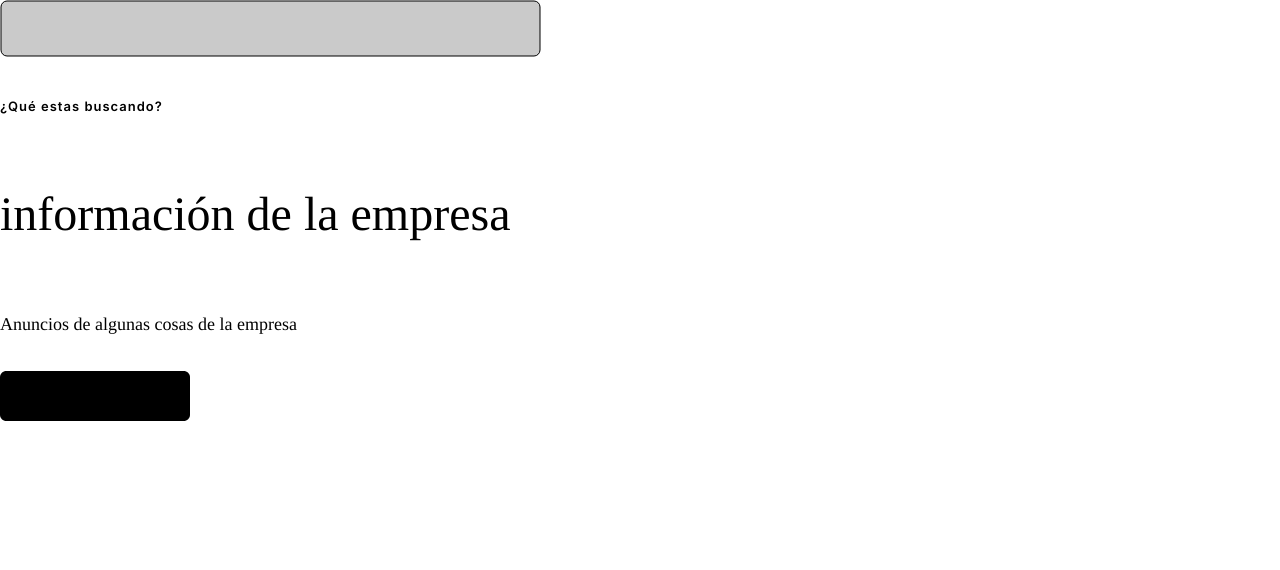
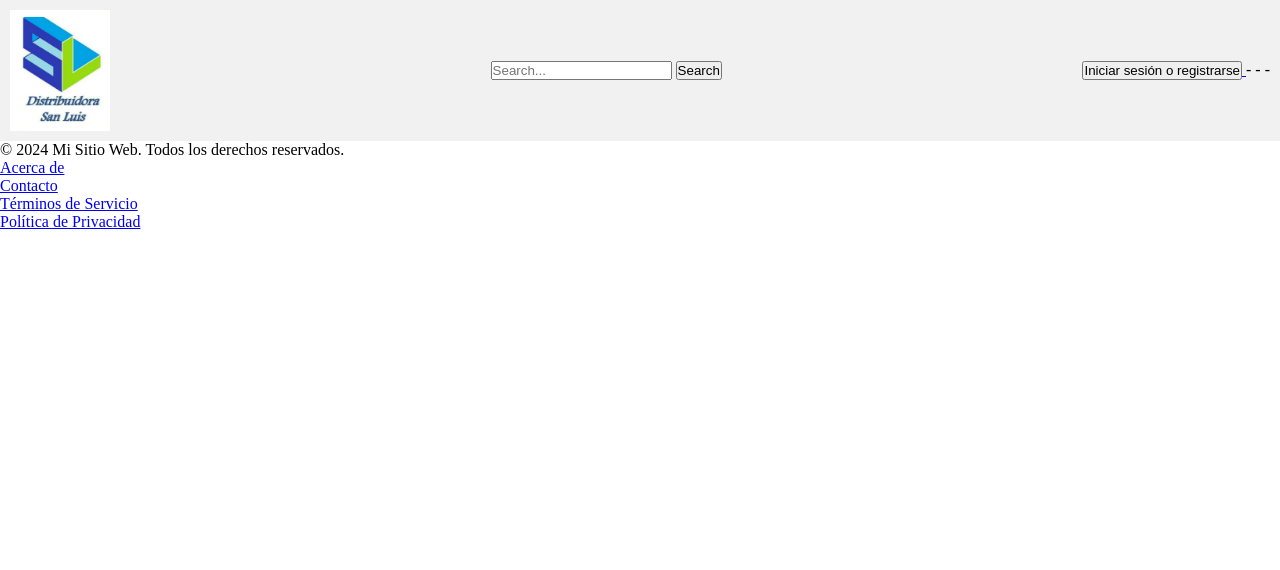
Before and after one commit to AlexHernande2/SanLuis, a PHP site: page /html/index.html in a window 1280 px wide. Shown: the top 570 px of the page. Run offline with PHP 8.4, Linux system fonts and the light colour scheme.

Commit message:
Se empezo a crear el frontend y se creo la clase sesión donde ira la parte de inicio de sesión o registro para el usuario

```diff
--- a/css/index.css
+++ b/css/index.css
@@ -4,27 +4,25 @@
     box-sizing: border-box;
 }
 
-.titulo {
-    text-align: center;
-    border: 1px solid #f46565;
-    padding-top: 10px;
-    padding-bottom: 10px;
-    /* Ponerle bordes al texto */
-    -webkit-text-stroke: 0.3px #1f60f8;
-    background: rgba(240, 240, 240, 0.46);
-    margin-bottom: 10px;
+.logo {
+    max-width: 100px; /* Ancho máximo para el logo */
+    margin-right: 20px; /* Espacio entre el logo y la barra de búsqueda */
+    display: flex; /* Configuración de la visualización como flexbox */
+    align-items: center; /* Alineación vertical de los elementos */
 }
 
+.imagenSanLuis {
+    max-width: 100%; /* Ancho máximo de la imagen */
+    height: auto; /* Altura automática para mantener la proporción */
+}
 header {
-    display: flex;
-    align-items: center; /* Centra verticalmente los elementos en el header */
+    background-color: #f1f1f1; /* Color de fondo para el encabezado */
+    padding: 10px; /* Espaciado interno */
+    display: grid; /* Usar grid layout */
+    grid-template-columns: auto 1fr auto; /* Tres columnas con tamaño automático para el logo y las líneas, y una fracción de espacio disponible para la barra de búsqueda */
+    align-items: center; /* Alineación vertical de los elementos */
 }
 
-.icono-empresa {
-    width: 70px; /* Ajusta el tamaño de la imagen según tus necesidades */
-    margin-right: 21px; /* Ajusta el margen derecho para separar la imagen del título */
+.search-bar {
+    justify-self: center; /* Centrar la barra de búsqueda en su columna */
 }
-
-.KvoMHf {
-    margin-right: 10px; /* Ajusta el margen derecho para separar el campo de búsqueda de otros elementos */
-}
--- a/html/index.html
+++ b/html/index.html
@@ -1,176 +1,54 @@
 <!DOCTYPE html>
-<html lang="es">
+<html lang="en">
+
 <head>
-    <meta charset="UTF-8">
-    <meta name="viewport" content="width=device-width, initial-scale=1.0">
-    <link rel="stylesheet" href="../css/index.css">
-    <title>webSanluisInicio</title>
+  <meta charset="UTF-8">
+  <meta name="viewport" content="width=device-width, initial-scale=1.0">
+  <link rel="stylesheet" href="../css/index.css">
+  <title>webSanluisInicio</title>
 </head>
+
 <body>
 
-    <!--
-    <header>
-        <img  class="icono-empresa" src="../imagenes/icono empresa.png" alt="Icono de la empresa">
-        <h1 class="titulo">San luis </h1>
-        <input name="q" id="input_search-box-input-comp-kmxd4x6o" class="KvoMHf has-custom-focus wixui-text-input__input" type="search" placeholder=" ¿Qué estas buscando?" aria-required="false" maxlength="100" autocomplete="off" aria-label="Busca un producto, ej. leche" value="">
-    </header>
-    <main>
-        <section>
-            <p>das</p>
-        </section>
-    </main>
-    -->
-    <!-- frame: Board -->
-<div class="frame board-3d56893b4a81">
-    <!-- rect: Rectangle -->
-    <div class="shape rect rectangle-3d56affdbc9d">
+  <header> <!-- Sección de encabezado -->
+
+    <div class="logo">
+      <img class="imagenSanLuis" src="../imagenes/icono empresa.png" alt="">
+    </div> <!-- Div para el logo -->
+    <div class="search-bar"> <!-- Div para la barra de búsqueda -->
+      <input type="text" placeholder="Search..."> <!-- Input para el campo de búsqueda -->
+      <button>Search</button> <!-- Botón de búsqueda -->
     </div>
-    <!-- rect: image -->
-    <div class="shape rect image-3d59f78b01cb">
+    <div class="menu"> <!-- Div para el menú desplegable -->
+      <span>
+        <a href="/html/sesion.html">
+          <button>Iniciar sesión o registrarse</button>
+        </a>
+      </span> <!-- Primera línea del menú -->
+      <span>-</span> <!-- Segunda línea del menú -->
+      <span>-</span> <!-- Tercera línea del menú -->
+      <span>-</span> <!-- Tercera línea del menú -->
     </div>
-    <!-- rect: Rect-13 -->
-    <div class="shape rect rect13-3d58bffe380b">
-      <svg width="541" xmlns="http://www.w3.org/2000/svg" height="57" id="screenshot-d3e52614-d410-80a3-8004-3d58bffe380b" viewBox="295 -1473 541 57" style="-webkit-print-color-adjust::exact" xmlns:xlink="http://www.w3.org/1999/xlink" fill="none" version="1.1">
-        <g id="shape-d3e52614-d410-80a3-8004-3d58bffe380b">
-          <defs></defs>
-          <g class="fills" id="fills-d3e52614-d410-80a3-8004-3d58bffe380b">
-            <rect rx="6" ry="6" x="296.0000005848742" y="-1471.999997796811" transform="matrix(1.000000, 0.000000, 0.000000, 1.000000, 0.000000, 0.000000)" width="538.9999988302516" height="54.99999559362186" style="fill:#cacaca;fill-opacity:1"></rect>
-          </g>
-          <g id="strokes-d3e52614-d410-80a3-8004-3d58bffe380b" class="strokes">
-            <g class="stroke-shape">
-              <defs></defs>
-              <rect rx="6" ry="6" x="296.0000005848742" y="-1471.999997796811" transform="matrix(1.000000, 0.000000, 0.000000, 1.000000, 0.000000, 0.000000)" width="538.9999988302516" height="54.99999559362186" style="fill:none;fill-opacity:none;stroke-width:1;stroke:#000000;stroke-opacity:1"></rect>
-            </g>
-          </g>
-        </g>
-      </svg>
-    </div>
-    <!-- text: Text-20 -->
-    <div class="shape text text20-3d58c6ec61ab">
-      <div class="text-node-html" id="html-text-node-d3e52614-d410-80a3-8004-3d58c6ec61ab" data-x="477.1091182496584" data-y="-1457.727425777813">
-        <div class="root rich-text root-0" style="display:flex;white-space:break-spaces;align-items:flex-start" xmlns="http://www.w3.org/1999/xhtml">
-          <div class="paragraph-set root-0-paragraph-set-0">
-            <p class="paragraph root-0-paragraph-set-0-paragraph-0" dir="auto"><span class="text-node root-0-paragraph-set-0-paragraph-0-text-0" style="color:rgba(0, 0, 0, 1);text-transform:none;line-break:auto;overflow-wrap:initial;white-space:break-spaces;text-rendering:geometricPrecision;caret-color:rgba(0, 0, 0, 1);text-decoration:none;--font-id:gfont-inter;--fills:[[&quot;^ &quot;,&quot;~:fill-color&quot;,&quot;#000000&quot;,&quot;~:fill-opacity&quot;,1]];letter-spacing:1px;font-size:13px;font-family:&quot;Inter&quot;;font-style:normal;font-weight:600">¿Qué estas buscando?</span></p>
-          </div>
-        </div>
-      </div>
-    </div>
-    <!-- group: Group -->
-    <div class="group group-3e0f06b14cc1">
-      <!-- rect: Rectangle -->
-      <div class="shape rect rectangle-3e0e8352e48d">
-      </div>
-      <!-- rect: image -->
-      <div class="shape rect image-3e0ea08c37b8">
-      </div>
-    </div>
-    <!-- group: Group -->
-    <div class="group group-3e1021a89b36">
-      <!-- group: Group -->
-      <div class="group group-3e101bbee0bb">
-        <!-- rect: Rectangle -->
-        <div class="shape rect rectangle-3e0f4ac3a4f6">
-        </div>
-      </div>
-      <!-- text: información de la empresa -->
-      <div class="shape text informaci-3e0f96073ce3">
-        <div class="text-node-html" id="html-text-node-b763adc8-ae38-8098-8004-3e0f96073ce3" data-x="396" data-y="-266">
-          <div class="root rich-text root-0" style="display:flex;white-space:break-spaces;align-items:flex-start" xmlns="http://www.w3.org/1999/xhtml">
-            <div class="paragraph-set root-0-paragraph-set-0">
-              <p class="paragraph root-0-paragraph-set-0-paragraph-0" dir="auto"><span class="text-node root-0-paragraph-set-0-paragraph-0-text-0" style="color:rgba(0, 0, 0, 1);text-transform:none;line-break:auto;overflow-wrap:initial;white-space:break-spaces;text-rendering:geometricPrecision;caret-color:rgba(0, 0, 0, 1);text-decoration:none;--font-id:sourcesanspro;--fills:[[&quot;^ &quot;,&quot;~:fill-color&quot;,&quot;#000000&quot;,&quot;~:fill-opacity&quot;,1]];letter-spacing:0px;font-size:48px;font-family:&quot;sourcesanspro&quot;;font-style:normal;font-weight:400">información de la empresa</span></p>
-            </div>
-          </div>
-        </div>
-      </div>
-    </div>
-    <!-- text: Anuncios de algunas cosas de la empresa  -->
-    <div class="shape text anuncios-d-3e1066b36353">
-      <div class="text-node-html" id="html-text-node-b763adc8-ae38-8098-8004-3e1066b36353" data-x="377" data-y="-1171">
-        <div class="root rich-text root-0" style="display:flex;white-space:break-spaces;align-items:flex-start" xmlns="http://www.w3.org/1999/xhtml">
-          <div class="paragraph-set root-0-paragraph-set-0">
-            <p class="paragraph root-0-paragraph-set-0-paragraph-0" dir="auto"><span class="text-node root-0-paragraph-set-0-paragraph-0-text-0" style="color:rgba(0, 0, 0, 1);text-transform:none;line-break:auto;overflow-wrap:initial;white-space:break-spaces;text-rendering:geometricPrecision;caret-color:rgba(0, 0, 0, 1);text-decoration:none;--font-id:sourcesanspro;--fills:[[&quot;^ &quot;,&quot;~:fill-color&quot;,&quot;#000000&quot;,&quot;~:fill-opacity&quot;,1]];letter-spacing:0px;font-size:18px;font-family:&quot;sourcesanspro&quot;;font-style:normal;font-weight:400">Anuncios de algunas cosas de la empresa </span></p>
-          </div>
-        </div>
-      </div>
-    </div>
-    <!-- frame: Group -->
-    <div class="frame group-3e1917a2be8c">
-      <!-- group: Group -->
-      <div class="group group-3e190f0abc23">
-        <!-- frame: Board -->
-        <div class="frame board-3e18fc838555">
-          <!-- rect: image -->
-          <div class="shape rect image-3e190ab2e6b4">
-          </div>
-        </div>
-      </div>
-    </div>
-    <!-- frame: Group -->
-    <div class="frame group-3e1bf591c0ff">
-      <!-- group: Group -->
-      <div class="group group-3e1bbed1b2d0">
-        <!-- frame: Board -->
-        <div class="frame board-3e1b9f308a8d">
-          <!-- group: Group -->
-          <div class="group group-3e1b99dda945">
-            <!-- group: Group -->
-            <div class="group group-3e1b93d3da7c">
-              <!-- path: Rect-2 -->
-              <div class="shape path rect2-3d59aed49ba7">
-                <svg width="190" xmlns="http://www.w3.org/2000/svg" height="50" id="screenshot-d3e52614-d410-80a3-8004-3d59aed49ba7" viewBox="1077 -1454 190 50" style="-webkit-print-color-adjust::exact" xmlns:xlink="http://www.w3.org/1999/xlink" fill="none" version="1.1">
-                  <g id="shape-d3e52614-d410-80a3-8004-3d59aed49ba7">
-                    <defs></defs>
-                    <g class="fills" id="fills-d3e52614-d410-80a3-8004-3d59aed49ba7">
-                      <path d="M1077.000,-1448.000C1077.000,-1451.311,1079.886,-1454.000,1083.441,-1454.000L1260.559,-1454.000C1264.114,-1454.000,1267.000,-1451.311,1267.000,-1448.000L1267.000,-1410.000C1267.000,-1406.689,1264.114,-1404.000,1260.559,-1404.000L1179.627,-1404.000L1083.441,-1404.000C1079.886,-1404.000,1077.000,-1406.689,1077.000,-1410.000L1077.000,-1448.000Z" style="fill:#000000;fill-opacity:1"></path>
-                    </g>
-                  </g>
-                </svg>
-              </div>
-            </div>
-            <!-- text: ¡Hola!
-  Inicia sesión o regístrate -->
-            <div class="shape text hola-ini-3d59cb08ef2a">
-              <div class="text-node-html" id="html-text-node-d3e52614-d410-80a3-8004-3d59cb08ef2a" data-x="1097.3954802733465" data-y="-1446.999999503295">
-                <div class="root rich-text root-0" style="display:flex;white-space:break-spaces;align-items:flex-start" xmlns="http://www.w3.org/1999/xhtml">
-                  <div class="paragraph-set root-0-paragraph-set-0">
-                    <p class="paragraph root-0-paragraph-set-0-paragraph-0" dir="auto"><span class="text-node root-0-paragraph-set-0-paragraph-0-text-0" style="color:rgba(255, 255, 255, 1);text-transform:none;line-break:auto;overflow-wrap:initial;white-space:break-spaces;text-rendering:geometricPrecision;caret-color:rgba(255, 255, 255, 1);text-decoration:none;--font-id:sourcesanspro;--fills:[[&quot;^ &quot;,&quot;~:fill-color&quot;,&quot;#ffffff&quot;,&quot;~:fill-opacity&quot;,1]];letter-spacing:0px;font-size:14px;font-family:&quot;sourcesanspro&quot;;font-style:normal;font-weight:400">¡Hola!</span></p>
-                    <p class="paragraph root-0-paragraph-set-0-paragraph-1" dir="auto"><span class="text-node root-0-paragraph-set-0-paragraph-1-text-0" style="color:rgba(255, 255, 255, 1);text-transform:none;line-break:auto;overflow-wrap:initial;white-space:break-spaces;text-rendering:geometricPrecision;caret-color:rgba(255, 255, 255, 1);text-decoration:none;--font-id:sourcesanspro;--fills:[[&quot;^ &quot;,&quot;~:fill-color&quot;,&quot;#ffffff&quot;,&quot;~:fill-opacity&quot;,1]];letter-spacing:0px;font-size:14px;font-family:&quot;sourcesanspro&quot;;font-style:normal;font-weight:400">Inicia sesión o regístrate</span></p>
-                  </div>
-                </div>
-              </div>
-            </div>
-          </div>
-        </div>
-      </div>
-    </div>
-    <!-- frame: Group -->
-    <div class="frame group-3e1ca6e7eae5">
-      <!-- group: Group -->
-      <div class="group group-3e1ca21dc665">
-        <!-- frame: Board -->
-        <div class="frame board-3e1c7284ed46">
-          <!-- rect: image -->
-          <div class="shape rect image-3e1c7dbf5704">
-          </div>
-        </div>
-      </div>
-    </div>
-    <!-- group: Group -->
-    <div class="group group-3e4e2c24d2e1">
-      <!-- frame: Board -->
-      <div class="frame board-3e4e1355e487">
-        <!-- frame: Group -->
-        <div class="frame group-3e4e21d69a1c">
-          <!-- group: Group -->
-          <div class="group group-3e4e1f88cbb6">
-            <!-- rect: image -->
-            <div class="shape rect image-3d5a2cc57bee">
-            </div>
-          </div>
-        </div>
-      </div>
-    </div>
-  </div>
+
+
+  </header>
+  <main>
+
+
+  </main>
+
+  <footer>
+    <p>&copy; 2024 Mi Sitio Web. Todos los derechos reservados.</p>
+    <nav>
+      <ul>
+        <li><a href="/about">Acerca de</a></li>
+        <li><a href="/contact">Contacto</a></li>
+        <li><a href="/terms">Términos de Servicio</a></li>
+        <li><a href="/privacy">Política de Privacidad</a></li>
+      </ul>
+    </nav>
+  </footer>
 
 </body>
+
 </html>
```
